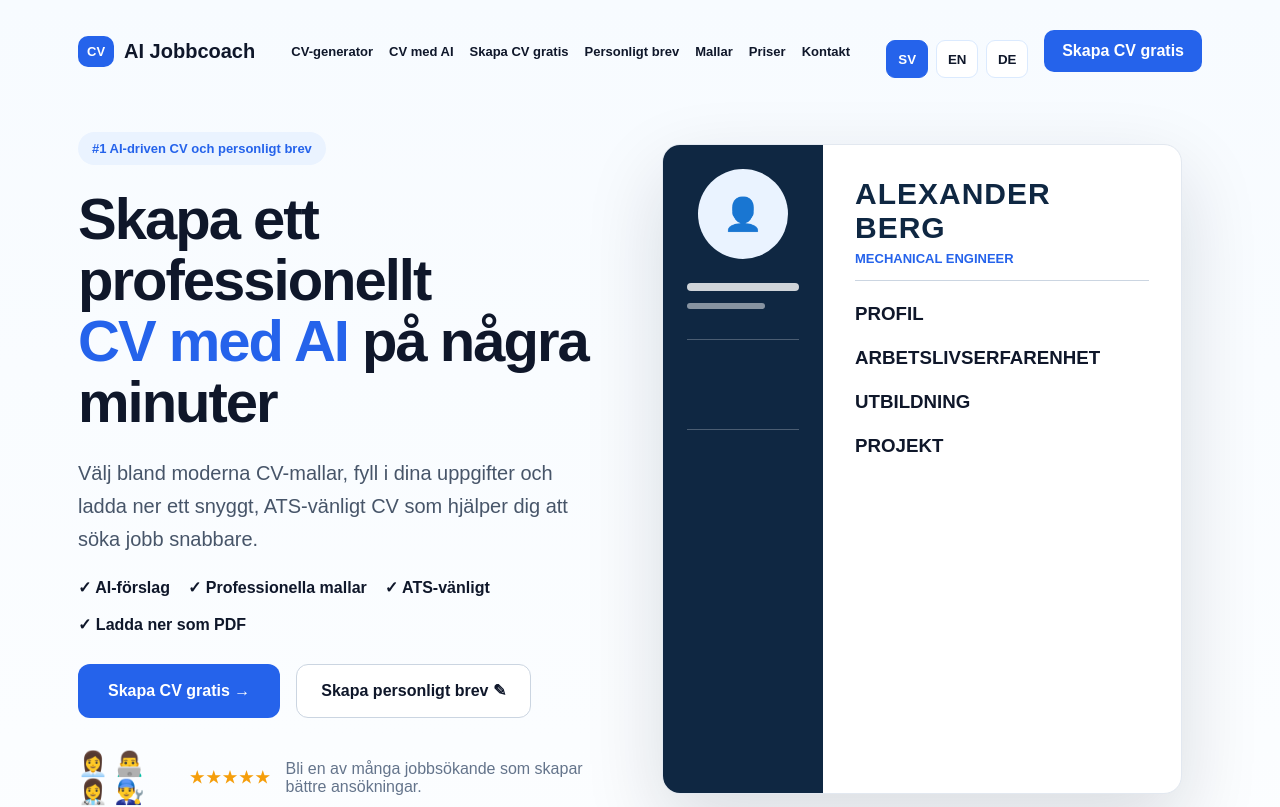
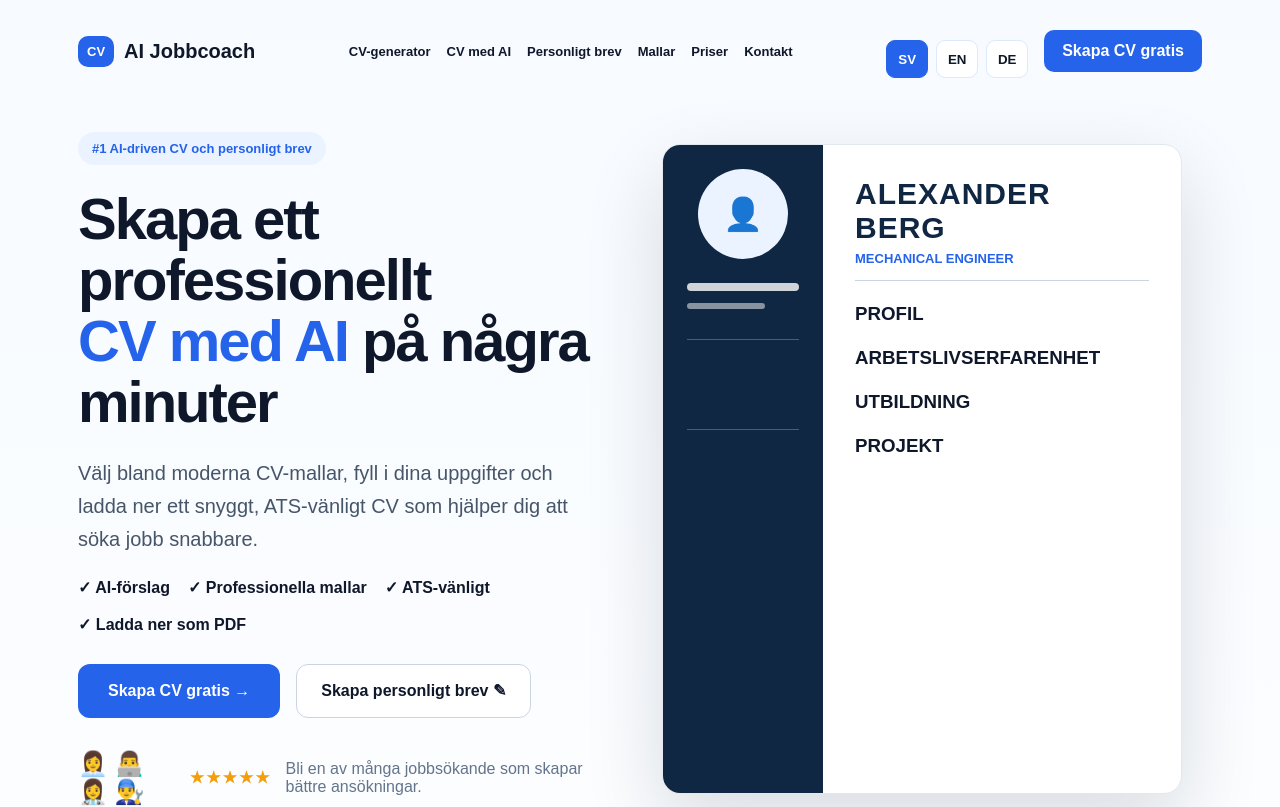
Before and after one commit to sakhi0093rahimi-cmd/ai-jobbcoach, a Next.js app in the folder ai-jobbcoach/ai-jobbcoach/: page / in a window 1280 px wide. Shown: the top 807 px of the page. Built offline with nearby package versions, Linux system fonts and the light colour scheme.

Commit message:
Clean up navbar links

```diff
--- a/ai-jobbcoach/ai-jobbcoach/app/page.tsx
+++ b/ai-jobbcoach/ai-jobbcoach/app/page.tsx
@@ -277,7 +277,6 @@ export default function Home() {
         <div style={navLinks}>
   <a href="/cv-generator" style={navLink}>{t.navCv}</a>
   <a href="/cv-med-ai" style={navLink}>CV med AI</a>
-  <a href="/skapa-cv-gratis" style={navLink}>Skapa CV gratis</a>
   <a href="#letter" style={navLink}>{t.navLetter}</a>
   <a href="#templates" style={navLink}>{t.navTemplates}</a>
   <a href="#pricing" style={navLink}>{t.navPricing}</a>
```
